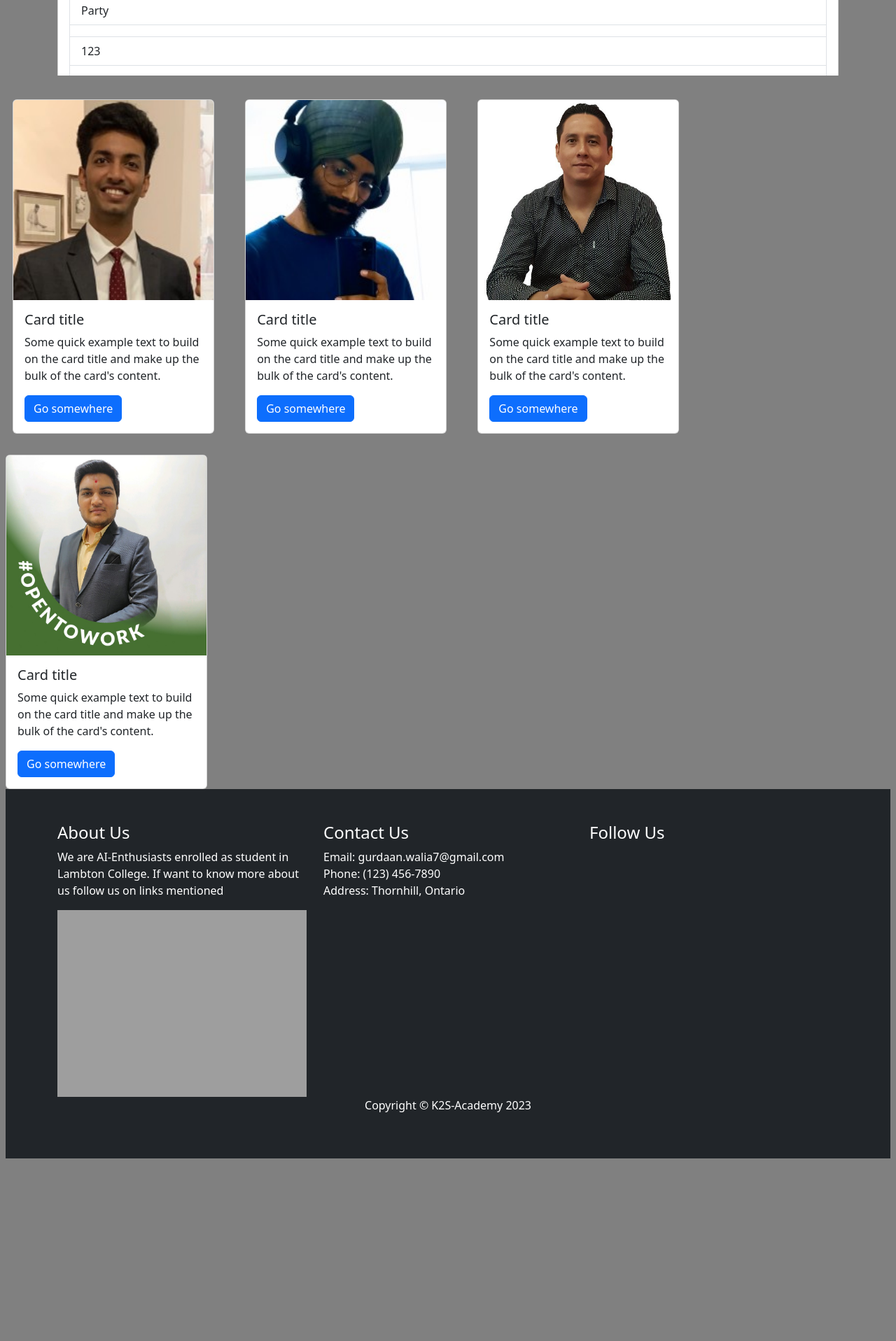
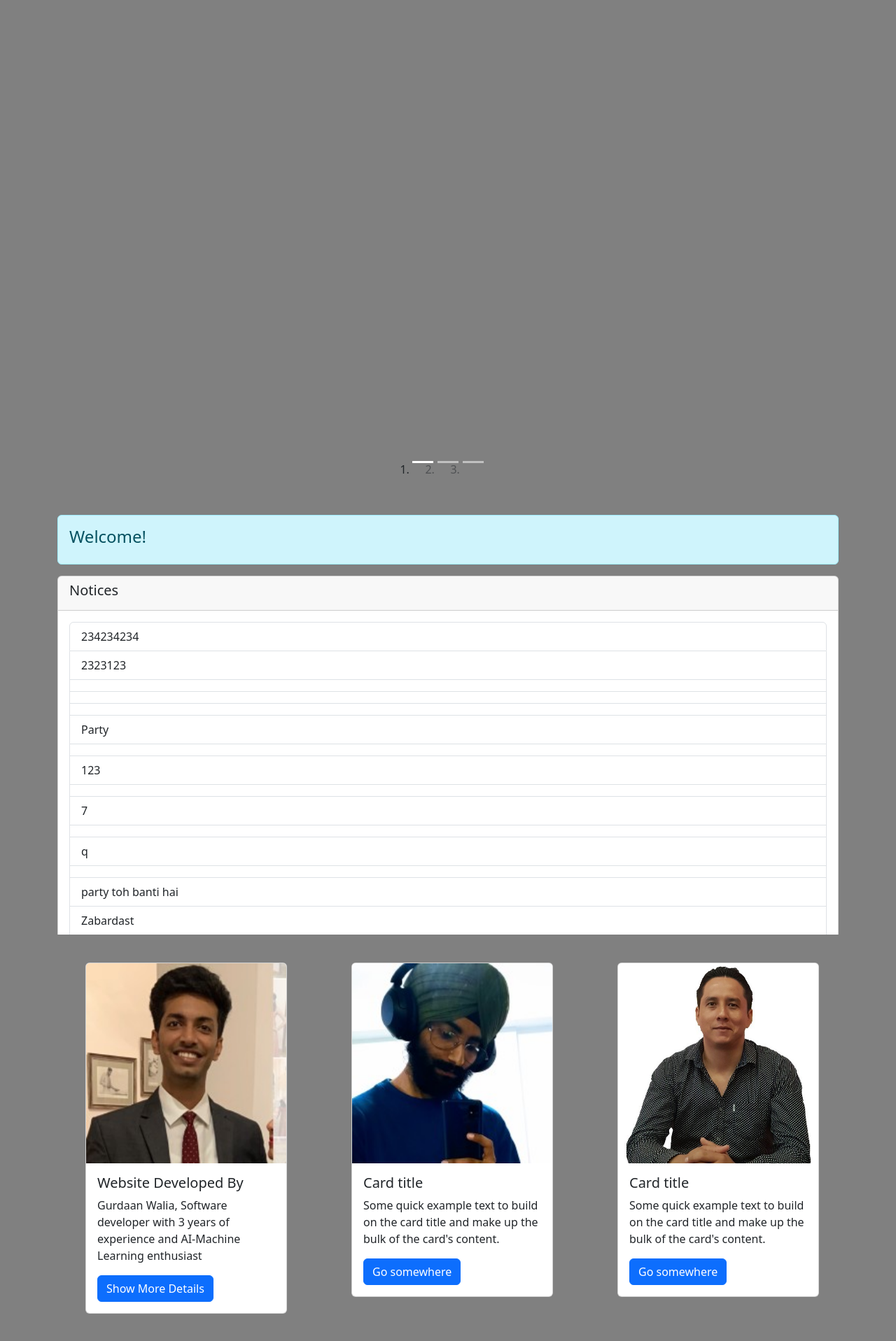
Before and after one commit to gurdaan/K2S_Academy, a Django app: page / in a window 1280 px wide. Shown: the part 1060-2977 px from the top of the page at 70% size. Before the commit the page ends 2716 px from the top, so only its background shows below. Run offline with Django 4.2, Linux system fonts and the light colour scheme; data comes from the database, SQL or seed files in the repository; both versions use the stored data as it was after the commit; some libraries are stand-ins or nearby versions; grey boxes are pictures that could not be loaded.

Commit message:
UI and bug fixes

```diff
--- a/MLP_Project/Home/views.py
+++ b/MLP_Project/Home/views.py
@@ -24,10 +24,12 @@ def index(request):
         messages.success(request, 'Notice added successfully.')
 
     notices = Notice.objects.all()
-    print("--------------------------",request.user)
-    return render(request, 'index.html', {'notices': notices, 'user': request.user})
-    #return render(request,'index.html',context)
-
+    try:
+        user_id = request.session.get('user_id')
+        user = get_user_model().objects.get(id=user_id)
+        return render(request, 'index.html', {'notices': notices, 'user': user})
+    except User.DoesNotExist:
+        return render(request,'index.html',{'notices': notices})
 
 def add_notice(request):
     if request.method == 'POST':
@@ -48,6 +50,7 @@ def edit_notice(request, notice_id):
     notice = Notice.objects.get(id=notice_id)
     if request.method == 'POST':
         message = request.POST.get('message')
+        print("Message Received after editing:",message)
         notice.message = message
         notice.save()
         user_id = request.session.get('user_id')
--- a/MLP_Project/templates/aboutus.html
+++ b/MLP_Project/templates/aboutus.html
@@ -9,7 +9,7 @@
                 <p>At K2S Academy, we believe that education is the key to unlocking one's potential. Our experienced instructors and comprehensive curriculum ensure a quality learning experience for our students. Whether you are a beginner exploring a new field or a professional seeking to upgrade your skills, we have the right resources to help you succeed.</p>
             </div>
             <div class="col-md-6">
-                <img src="/static/Logo.jpg" alt="About Image" class="img-fluid">
+                <img src="/static/AboutUs.jpg" alt="About Image" class="img-fluid">
             </div>
         </div>
     </div>
--- a/MLP_Project/templates/base.html
+++ b/MLP_Project/templates/base.html
@@ -5,7 +5,7 @@
     <meta name="viewport" content="width=device-width, initial-scale=1">
     <title>
     {% block body %}
-    Text Summarizer
+    K2S Academy
     {% endblock body %}
     </title>
     <link href="https://cdn.jsdelivr.net/npm/bootstrap@5.3.0-alpha1/dist/css/bootstrap.min.css" rel="stylesheet" integrity="sha384-GLhlTQ8iRABdZLl6O3oVMWSktQOp6b7In1Zl3/Jr59b6EGGoI1aFkw7cmDA6j6gD" crossorigin="anonymous">
--- a/MLP_Project/templates/index.html
+++ b/MLP_Project/templates/index.html
@@ -1,39 +1,115 @@
 {% extends 'base.html' %}
 {% block content %}
 <html>
+  <style>
+    .notice-message {
+      max-width: 80%;
+      word-wrap: break-word;
+    }
+
+    .carousel-inner {
+      height: 100vh; /* Set the carousel height to 100% of the viewport height */
+    }
+
+    .carousel-item img {
+      object-fit: cover; /* Ensure the image fills the container without distortion */
+      height: 100%; /* Set the image height to 100% of the parent container */
+    }
+
+    .card-overlay {
+      position: fixed;
+      top: 0;
+      left: 0;
+      right: 0;
+      bottom: 0;
+      display: flex;
+      align-items: center;
+      justify-content: center;
+      background-color: rgba(0, 0, 0, 0.6);
+      z-index: 9999;
+    }
+
+    .card-overlay-content {
+      width: 90%;
+      max-width: 500px;
+      background-color: #fff;
+      padding: 20px;
+      border-radius: 10px;
+    }
+
+
+    @media (max-width: 767px) {
+      .card-overlay-content {
+        width: 100%;
+        max-width: none;
+      }
+    }
+
+
+    @keyframes expandCardAnimation {
+      0% {
+        transform: scale(0);
+      }
+      100% {
+        transform: scale(1);
+      }
+    }
+
+    .no-scroll {
+    overflow: hidden;
+    position: fixed;
+    width: 100%;
+    height: 100%;
+  }
+
+  .social-icon {
+    color: #333; /* Customize the icon color */
+  }
+
+  .social-links a.btn {
+    background-color: transparent;
+  }
+
+
+  .social-icon:hover {
+    color: #007bff; /* Optional: Change the icon color on hover */
+  }
+
+  </style>
+
 <body class='p-2'>
-<div id="carouselExampleIndicators" class="carousel slide" data-bs-ride="carousel">
-
-    <div class="carousel-indicators">
-      <button type="button" data-bs-target="#carouselExampleIndicators" data-bs-slide-to="0" class="active" aria-current="true" aria-label="Slide 1"></button>
-      <button type="button" data-bs-target="#carouselExampleIndicators" data-bs-slide-to="1" aria-label="Slide 2"></button>
-      <button type="button" data-bs-target="#carouselExampleIndicators" data-bs-slide-to="2" aria-label="Slide 3"></button>
-    </div>
-
-    <div class="carousel-inner" style='height:500px'>
+  <div id="carouselExampleIndicators" class="carousel slide" data-bs-ride="carousel">
+    <ol class="carousel-indicators">
+      <li data-bs-target="#carouselExampleIndicators" data-bs-slide-to="0" class="active"></li>
+      <li data-bs-target="#carouselExampleIndicators" data-bs-slide-to="1"></li>
+      <li data-bs-target="#carouselExampleIndicators" data-bs-slide-to="2"></li>
+    </ol>
+    <div class="carousel-inner">
       <div class="carousel-item active">
-        <img src="/static/Img-1.jpg" class="d-block w-100" alt="...">
+        <img src="/static/Img-1.jpg" class="d-block w-100" alt="Image 1">
       </div>
       <div class="carousel-item">
-        <img src="/static/Img-2.jpg" class="d-block w-100" alt="...">
+        <img src="/static/Img-2.jpg" class="d-block w-100" alt="Image 2">
       </div>
       <div class="carousel-item">
-        <img src="/static/Img-3.jpg" class="d-block w-100" alt="...">
+        <img src="/static/Img-3.jpg" class="d-block w-100" alt="Image 3">
       </div>
     </div>
-    <button class="carousel-control-prev" type="button" data-bs-target="#carouselExampleIndicators" data-bs-slide="prev">
+    <a class="carousel-control-prev" href="#carouselExampleIndicators" role="button" data-bs-slide="prev">
       <span class="carousel-control-prev-icon" aria-hidden="true"></span>
       <span class="visually-hidden">Previous</span>
-    </button>
-    <button class="carousel-control-next" type="button" data-bs-target="#carouselExampleIndicators" data-bs-slide="next">
+    </a>
+    <a class="carousel-control-next" href="#carouselExampleIndicators" role="button" data-bs-slide="next">
       <span class="carousel-control-next-icon" aria-hidden="true"></span>
       <span class="visually-hidden">Next</span>
-    </button>
+    </a>
   </div>
+
+
 </br>
 </br>
 
-<div class="container" style="max-height: 400px; overflow-y: auto;">
+<div class="container" style="max-height: 600px; overflow-y: auto;">
   {% if user.is_authenticated %}
   <div class="card mb-4">
     <div class="card-header">
@@ -44,7 +120,7 @@
         {% for notice in notices %}
           <li class="list-group-item">
             <div class="d-flex justify-content-between">
-              <div>{{ notice.message }}</div>
+              <div class="notice-message">{{ notice.message| safe }}</div>
               <div>
                 <a href="{% url 'edit_notice' notice.id %}" class="btn btn-sm btn-primary">Edit</a>
                 <a href="{% url 'delete_notice' notice.id %}" class="btn btn-sm btn-danger">Delete</a>
@@ -55,7 +131,9 @@
       </ul>
     </div>
   </div>
+</div>
 
+</br>
   <div class="card mb-4">
     <div class="card-header">
       <h5 class="card-title">Add Notice</h5>
@@ -65,7 +143,9 @@
         {% csrf_token %}
         <div class="mb-3">
           <label for="notice_message" class="form-label">Notice Message</label>
-          <textarea class="form-control" id="notice_message" name="message" rows="3"></textarea>
+          <div id="editor" style="height: 300px;"></div>
+          <input type="hidden" id="notice_message_input" name="message">
+
         </div>
         <button type="submit" class="btn btn-primary">Add Notice</button>
       </form>
@@ -86,7 +166,7 @@
       <div class="card-body">
         <ul class="list-group">
           {% for notice in notices %}
-            <li class="list-group-item">{{ notice.message }}</li>
+            <li class="list-group-item">{{ notice.message|safe }}</li>
           {% endfor %}
         </ul>
       </div>
@@ -94,44 +174,71 @@
   {% endif %}
 </div>
 
-</br>
-<div>
- <div class="card" style="width: 18rem;display: inline-block;margin: 10px 30px 30px 10px;">
-    <img src="/static/Gurdaan.jpg" class="card-img-top" alt="...">
-    <div class="card-body">
-      <h5 class="card-title">Card title</h5>
-      <p class="card-text">Some quick example text to build on the card title and make up the bulk of the card's content.</p>
-      <a href="#" class="btn btn-primary">Go somewhere</a>
+
+<div class="container">
+  <div class="row justify-content-center">
+    <div class="col-md-4">
+      <div class="card" style="width: 18rem; margin: 40px;">
+        <img src="/static/Gurdaan.jpg" class="card-img-top" alt="...">
+        <div class="card-body">
+          <h5 class="card-title">Website Developed By</h5>
+          <p class="card-text">Gurdaan Walia, Software developer with 3 years of experience and AI-Machine Learning enthusiast</p>
+          <a href="#" class="btn btn-primary" onclick="expandCard()">Show More Details</a>
+        </div>
+      </div>
+
+      <div id="expandedCard" class="card-overlay d-none">
+        <div class="card-overlay-content">
+          <img src="/static/Gurdaan.jpg" class="card-img-top" alt="...">
+          <div class="card-body">
+            <h5 class="card-title">Follow me on</h5>
+            <p class="card-text">Some more detailed information about the person.</p>
+            <div class="social-links d-flex flex-wrap justify-content-center justify-content-sm-between">
+              <a href="https://www.linkedin.com/in/gurdaan-walia/" class="btn btn-primary">
+                <img src="/static/linkedin.jpeg" alt="LinkedIn" class="social-icon" style="width: 64px; height: 32px;">
+              </a>
+              <a href="https://www.youtube.com/channel/UC3kUG9fFjJ-rOny75dpwneQ" class="btn btn-primary">
+                <img src="/static/youtube.jpeg" alt="YouTube" class="social-icon" style="width: 64px; height: 32px;">
+              </a>
+              <a href="https://github.com/gurdaan" class="btn btn-primary">
+                <img src="/static/github.png" alt="GitHub" class="social-icon" style="width: 64px; height: 32px;">
+              </a>
+            </div>
+            <div class="mt-3">
+              <a href="#" class="btn btn-danger btn-lg d-block mx-auto" onclick="collapseCard()">Collapse</a>
+            </div>
+          </div>
+        </div>
+      </div>
+
+
     </div>
-  </div>
 
-    <div class="card" style="width: 18rem;display: inline-block;margin: 10px 30px 30px 10px;">
+    <div class="col-md-4">
+      <div class="card" style="width: 18rem; margin: 40px;">
         <img src="/static/Keerat.jpg" class="card-img-top" alt="...">
         <div class="card-body">
-        <h5 class="card-title">Card title</h5>
-        <p class="card-text">Some quick example text to build on the card title and make up the bulk of the card's content.</p>
-        <a href="#" class="btn btn-primary">Go somewhere</a>
+          <h5 class="card-title">Card title</h5>
+          <p class="card-text">Some quick example text to build on the card title and make up the bulk of the card's content.</p>
+          <a href="#" class="btn btn-primary">Go somewhere</a>
         </div>
+      </div>
     </div>
 
-    <div class="card" style="width: 18rem;display: inline-block;margin: 10px 30px 30px 10px;">
+    <div class="col-md-4">
+      <div class="card" style="width: 18rem; margin: 40px;">
         <img src="/static/Manuel.jpg" class="card-img-top" alt="...">
         <div class="card-body">
-        <h5 class="card-title">Card title</h5>
-        <p class="card-text">Some quick example text to build on the card title and make up the bulk of the card's content.</p>
-        <a href="#" class="btn btn-primary">Go somewhere</a>
+          <h5 class="card-title">Card title</h5>
+          <p class="card-text">Some quick example text to build on the card title and make up the bulk of the card's content.</p>
+          <a href="#" class="btn btn-primary">Go somewhere</a>
         </div>
+      </div>
     </div>
 
-    <div class="card" style="width: 18rem;display: inline-block;margin: 10px 3 0px 30px 10px;">
-        <img src="/static/Meet.jpg" class="card-img-top" alt="...">
-        <div class="card-body">
-        <h5 class="card-title">Card title</h5>
-        <p class="card-text">Some quick example text to build on the card title and make up the bulk of the card's content.</p>
-        <a href="#" class="btn btn-primary">Go somewhere</a>
-        </div>
-    </div>
+  </div>
 </div>
+</br>
 <footer class="bg-dark text-white py-5">
   <div class="container">
     <div class="row">
@@ -144,21 +251,21 @@
         <h4>Contact Us</h4>
         <ul class="list-unstyled">
           <li>Email: gurdaan.walia7@gmail.com</li>
-          <li>Phone: (123) 456-7890</li>
-          <li>Address: Thornhill, Ontario</li>
+          <li>Phone: (+91) 9205656019, </li>
+          <li>Address: Rohini, Delhi</li>
         </ul>
       </div>
       <div class="col-md-4">
         <h4>Follow Us</h4>
         <ul class="list-inline">
           <li class="list-inline-item">
-            <a href="#"><i class="fab fa-facebook fa-2x"></i></a>
+            <a href="#" class="social-icon"><i class="fab fa-facebook fa-2x"></i></a>
           </li>
           <li class="list-inline-item">
-            <a href="#"><i class="fab fa-twitter fa-2x"></i></a>
+            <a href="#" class="social-icon"><i class="fab fa-twitter fa-2x"></i></a>
           </li>
           <li class="list-inline-item">
-            <a href="#"><i class="fab fa-instagram fa-2x"></i></a>
+            <a href="#" class="social-icon"><i class="fab fa-instagram fa-2x"></i></a>
           </li>
         </ul>
       </div>
@@ -173,11 +280,56 @@
 
 </body>
 </html>
+
+<script src="https://code.jquery.com/jquery-3.6.0.min.js"></script>
+<link href="https://cdn.quilljs.com/1.3.6/quill.snow.css" rel="stylesheet">
+<script src="https://cdn.quilljs.com/1.3.6/quill.min.js"></script>
+<script src="https://kit.fontawesome.com/your-font-awesome-kit.js" crossorigin="anonymous"></script>
+
+
 <script>
   $(document).ready(function() {
     setInterval(function() {
       $('.carousel').carousel('next');
-    }, 1000);
+    }, 4000);
   });
+
+  function expandCard() {
+    const expandedCard = document.getElementById('expandedCard');
+    expandedCard.classList.remove('d-none');
+    document.body.classList.add('no-scroll');
+  }
+
+  function collapseCard() {
+    const expandedCard = document.getElementById('expandedCard');
+    expandedCard.classList.add('d-none');
+    document.body.classList.remove('no-scroll');
+  }
+
+  document.addEventListener('DOMContentLoaded', function() {
+    if ({{ user.is_authenticated|lower }}) {
+      var quill = new Quill('#editor', {
+        theme: 'snow',
+        placeholder: 'Enter notice message...',
+      });
+
+      var form = document.querySelector('form');
+      var noticeMessageInput = document.querySelector('#notice_message_input');
+
+      quill.on('text-change', function() {
+        var htmlContent = quill.root.innerHTML;
+        noticeMessageInput.value = htmlContent;
+      });
+
+      form.addEventListener('submit', function(event) {
+        event.preventDefault();
+        form.submit();
+      });
+    }
+  });
+
+
+
+
 </script>
 {% endblock content %}
```
Also changed, not shown: MLP_Project/templates/contactUs.html (+17 -22 lines), MLP_Project/templates/edit_notice.html (+27 -2 lines), MLP_Project/db.sqlite3, MLP_Project/static/AboutUs.jpg (added), MLP_Project/static/Img-1.jpg, MLP_Project/static/github.png (added), MLP_Project/static/linkedin.jpeg (added), MLP_Project/static/youtube.jpeg (added).
